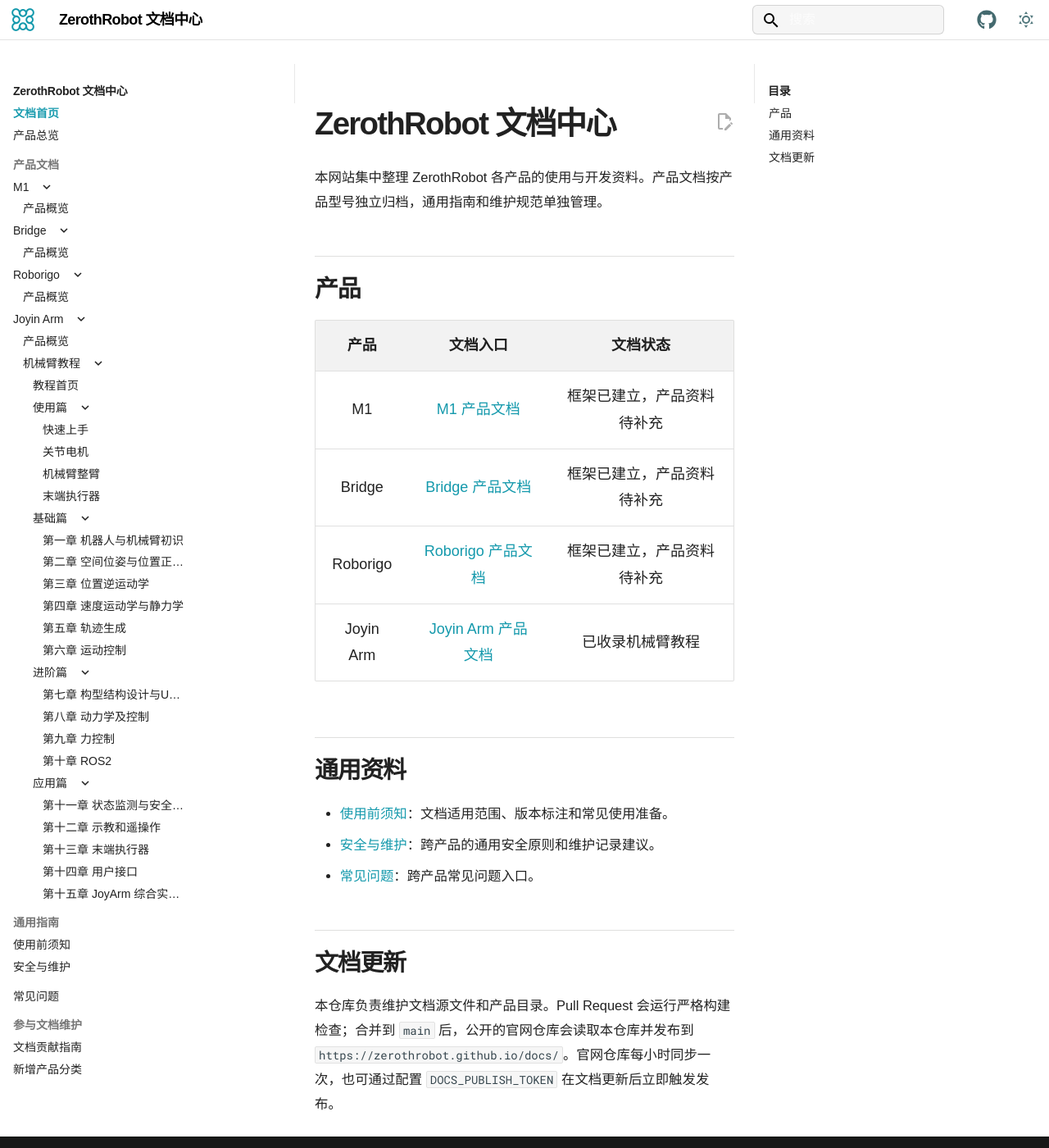
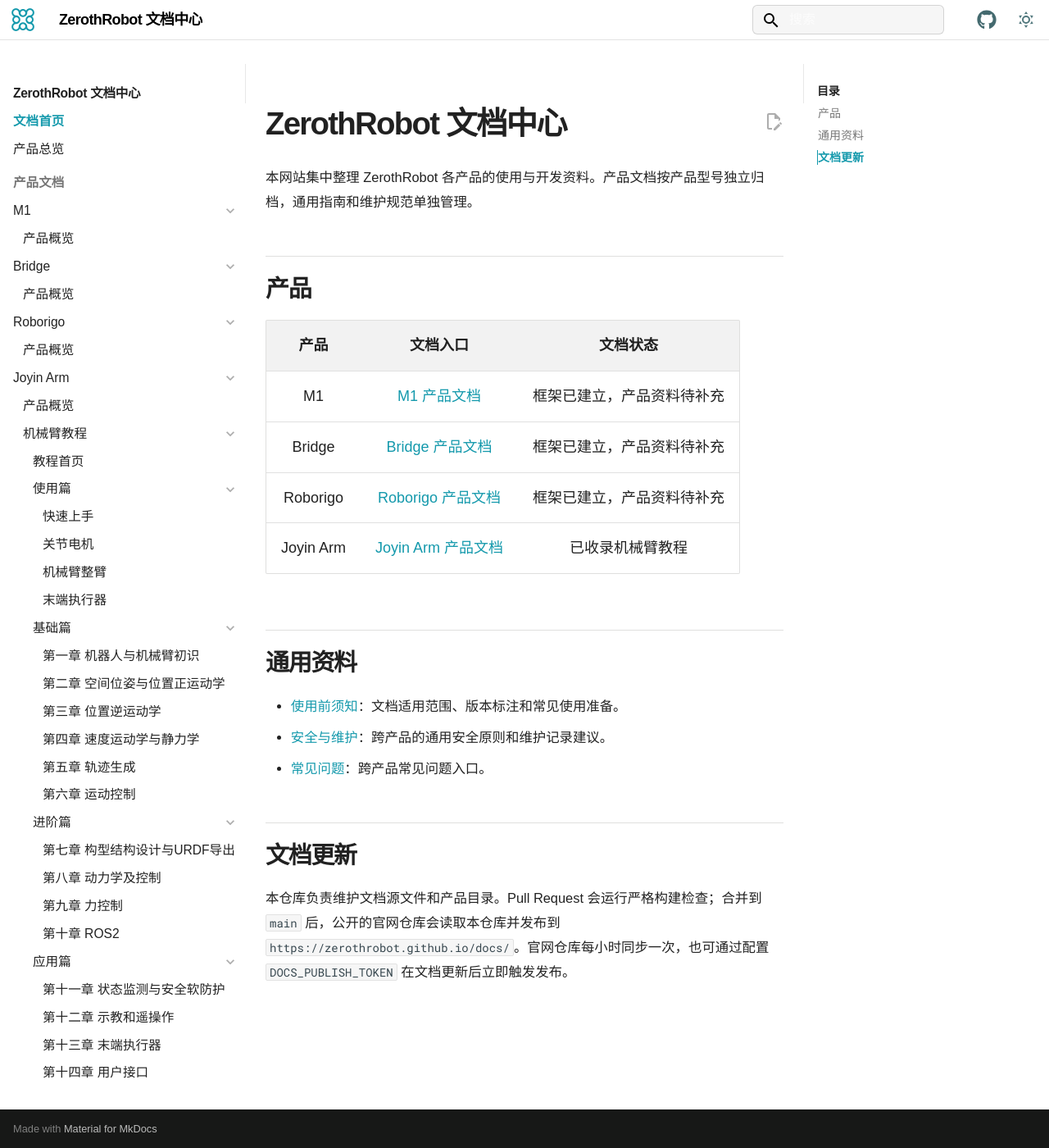
Before and after one commit to ZerothRobot/zerothrobot-docs, an MkDocs documentation site: the page built from docs/index.md, in a window 1280 px wide and 1400 px high. Shown: the whole window at 82% size. Built offline with MkDocs 1.6.1 and Material for MkDocs 9.7.7, drawn with Linux system fonts in a browser that asks for light colours; comment, search, counter and statistics services are not loaded.

Commit message:
fix(docs): 收紧左侧目录栏布局

```diff
--- a/docs/stylesheets/site.css
+++ b/docs/stylesheets/site.css
@@ -85,6 +85,17 @@ body[data-md-color-scheme="slate"] {
   max-width: 94rem;
 }
 
+@media screen and (min-width: 76.25em) {
+  .md-sidebar.md-sidebar--primary,
+  .md-sidebar.md-sidebar--secondary {
+    width: 15rem;
+  }
+}
+
+.md-sidebar--primary .md-sidebar__inner {
+  padding-right: 0;
+}
+
 .md-sidebar {
   background: var(--md-default-bg-color);
 }
@@ -117,8 +128,48 @@ body[data-md-color-scheme="slate"] {
   font-weight: 700;
 }
 
-.md-nav--primary .md-nav__link .md-nav__icon {
-  margin-left: 0.25rem !important;
+.md-nav--primary .md-nav__link,
+.md-nav--primary .md-nav__title {
+  font-size: 0.78rem;
+  line-height: 1.55;
+}
+
+.md-nav--primary label.md-nav__link {
+  position: relative;
+  display: flex;
+  width: 100%;
+  box-sizing: border-box;
+  align-items: center;
+  padding-right: 1.35rem;
+  cursor: pointer;
+}
+
+.md-nav--primary label.md-nav__link .md-ellipsis {
+  min-width: 0;
+}
+
+.md-nav--primary label.md-nav__link .md-nav__icon {
+  position: absolute;
+  right: 0.18rem;
+  display: grid;
+  width: 1rem;
+  height: 1rem;
+  margin-left: 0 !important;
+  pointer-events: none;
+  place-items: center;
+  border-radius: 50%;
+  color: var(--md-default-fg-color--lighter);
+  transition: color 140ms ease, background-color 140ms ease;
+}
+
+.md-nav--primary label.md-nav__link:hover .md-nav__icon,
+.md-nav--primary label.md-nav__link:focus-visible .md-nav__icon {
+  color: var(--md-accent-fg-color);
+  background: color-mix(in srgb, var(--md-accent-fg-color) 10%, transparent);
+}
+
+.md-nav--primary > .md-nav__list > .md-nav__item--nested > label.md-nav__link .md-nav__icon {
+  display: none;
 }
 
 .md-nav--secondary .md-nav__link {
@@ -287,6 +338,11 @@ body[data-md-color-scheme="slate"] {
     line-height: 1.8;
   }
 
+  .md-nav--primary .md-nav__link,
+  .md-nav--primary .md-nav__title {
+    font-size: 0.8rem;
+  }
+
   .md-typeset h1 {
     font-size: 1.8rem;
   }
--- a/mkdocs.yml
+++ b/mkdocs.yml
@@ -63,9 +63,9 @@ markdown_extensions:
       permalink: false
 
 extra_css:
-  - stylesheets/site.css
   - products/joyin-arm/tutorial/stylesheets/mermaid.css
   - products/joyin-arm/tutorial/stylesheets/extra.css
+  - stylesheets/site.css
 
 extra_javascript:
   - products/joyin-arm/tutorial/javascripts/image-viewer.js
```
